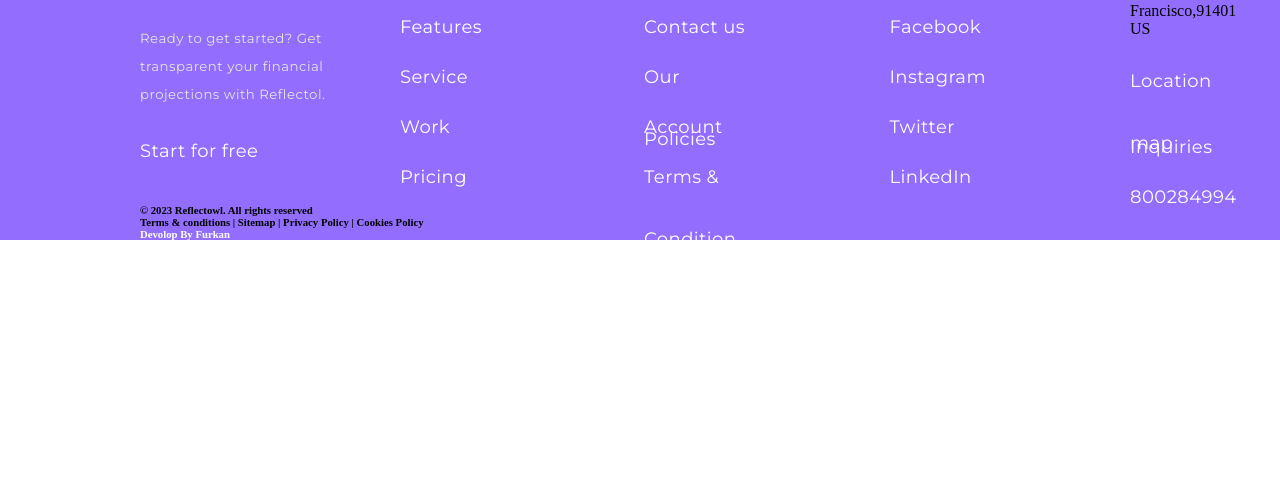
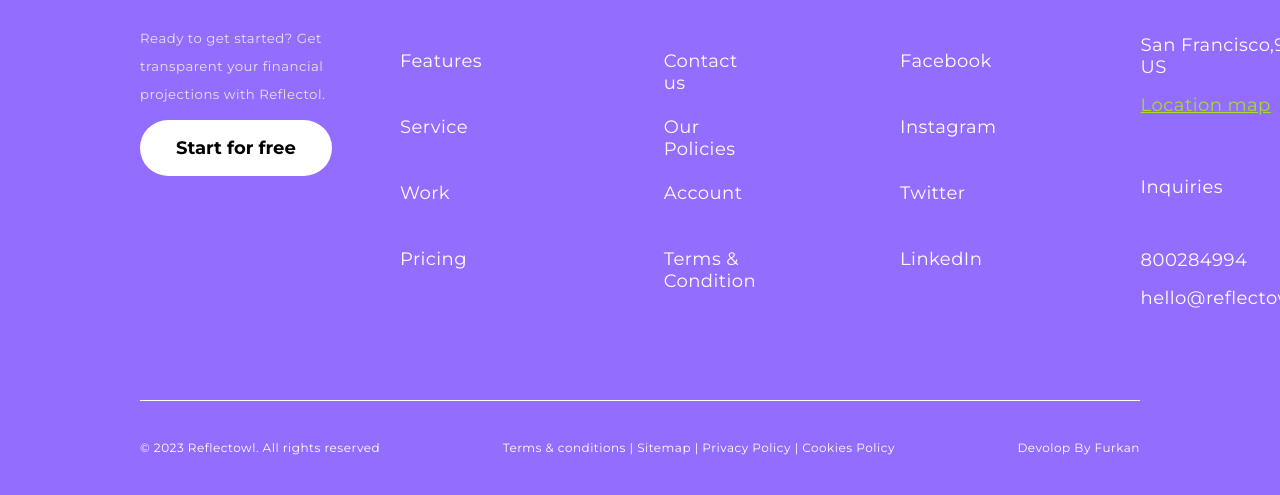
Before and after one commit to furkanyucel/project-reflectowl, a website: page index.html in a window 1280 px wide. Shown: the part 10791-11286 px from the top of the page. Before the commit the page ends 11093 px from the top, so only its background shows below. Drawn offline with nearby package versions, Linux system fonts and the light colour scheme; files whose address does not match are found by name.

Commit message:
Footer editing and updating done

```diff
--- a/index.html
+++ b/index.html
@@ -436,8 +436,8 @@
           <!-- Social Section -->
           <ul id="address"><h4>Address</h4>
             <li id="map">
-              <p>San Francisco,91401 US</p>
-              <a href="#">Location map</a>
+              <a>San Francisco,91401 US</a>
+              <a id="pin" href="#">Location map</a>
             </li>
             <li><a href="#">Inquiries</a></li>
             <li id="contact">
--- a/scss/main.scss
+++ b/scss/main.scss
@@ -730,44 +730,49 @@
 
     .footer-basic {
       grid-area: info;
+
+      h5 {
+        margin-top: 2.25rem;
+        width: 16.25rem;
+        @include custom-style(#E4E4E4, 20, 400, 28px, 0.5px);
+      }
+
+      a {
+        margin-top: .75rem;
+        display: inline-flex;
+        @include custom-style(#000, 18px, 700, 0, auto);
+        @include btn-style(auto, #fff, 28px, 36px, 100px);
+
+        &:hover {
+          color: #936EFE;
+          background: #EDF860;
+          outline: 3px dotted #EDF860;
+        }
+    }
     }
 
-    .footer-table {
+    .footer-nav {
       grid-area: nav;
       display: grid;
       width: auto;
       grid-template-areas:
       "company help social address";
       column-gap: 144px;
-    }
 
-    #address {
-      grid-area: address;
-      width: 10px;
-    }
-
-    .footer-nav {
-      display: flex;
-      column-gap: 144px;
 
       ul {
 
         h4 {
-          color: #FFF;
-          font-size: 24px;
-          font-weight: 700;
-          // line-height: 36px; /* 150% */
+          @include custom-style(#fff, 24px, 700, auto, auto);
+          padding-bottom: 48px;
         }
 
         li {
+          padding-top: 16px;
           height: 50px;
 
           a {
-            color: #FFF;
-            font-size: 18px;
-            font-weight: 400;
-            // line-height: 62px; /* 344.444% */
-            letter-spacing: 0.45px;
+            @include custom-style(#fff, 18px, 400, auto, 0.45px);
 
             &:hover {
               color: #EDF860;
@@ -777,48 +782,44 @@
       }
 
       #address {
+        grid-area: address;
+        width: 100%;
 
         #map {
-          width: auto;
-          display: inline-flex;
-          flex-direction: column;
-          justify-content: center;
-          align-items: center;
+          margin-bottom: 60px;
+          width: 100%;
+          @include flex-style(inline-flex, column, center, flex-start);
+          row-gap: 1rem;
 
-          p {
-            // display: inline;
-            // height: -100px
-          }
-          a {
-            // display: inline;
+          #pin {
+            color: #A3DC2F;
+            text-decoration: underline;
           }
         }
 
         #contact {
-          // width: 10px !important;
+          margin-top: 20px;
+          @include flex-style(inline-flex, column, center, flex-start);
+          row-gap: 1rem;
         }
       }
     }
-    h5 {
-      margin-top: 2.25rem;
-      width: 16.25rem;
-      @include custom-style(#E4E4E4, 20, 400, 28px, 0.5px);
+}
+
+#footer-bottom {
+  border-top: 1px solid #fff;
+  margin-top: 5.5rem;
+
+    article {
+      @include padding-style(32, 32, auto, auto);
+      display: flex;
+      justify-content: space-between;
+
+      h6 {
+        @include custom-style(#fff, 12px, 400, 30px, 0.5px);
+      }
     }
 
-    a {
-      margin-top: .75rem;
-      display: inline-flex;
-      @include custom-style(#000, 18px, 700, 0, auto);
-      // @include btn-style(auto, #fff, 28px, 36px, 100px);
-      @include custom-style(#fff, 18px, 400, 62px, 0.45px);
-      // background: none;
-
-      &:hover {
-        color: #EDF860;
-        // background: #EDF860;
-        // outline: 3px dotted #fff;
-      }
-  }
 }
 }
 // Footer End
```
Also changed, not shown: dist/css/main.css.
